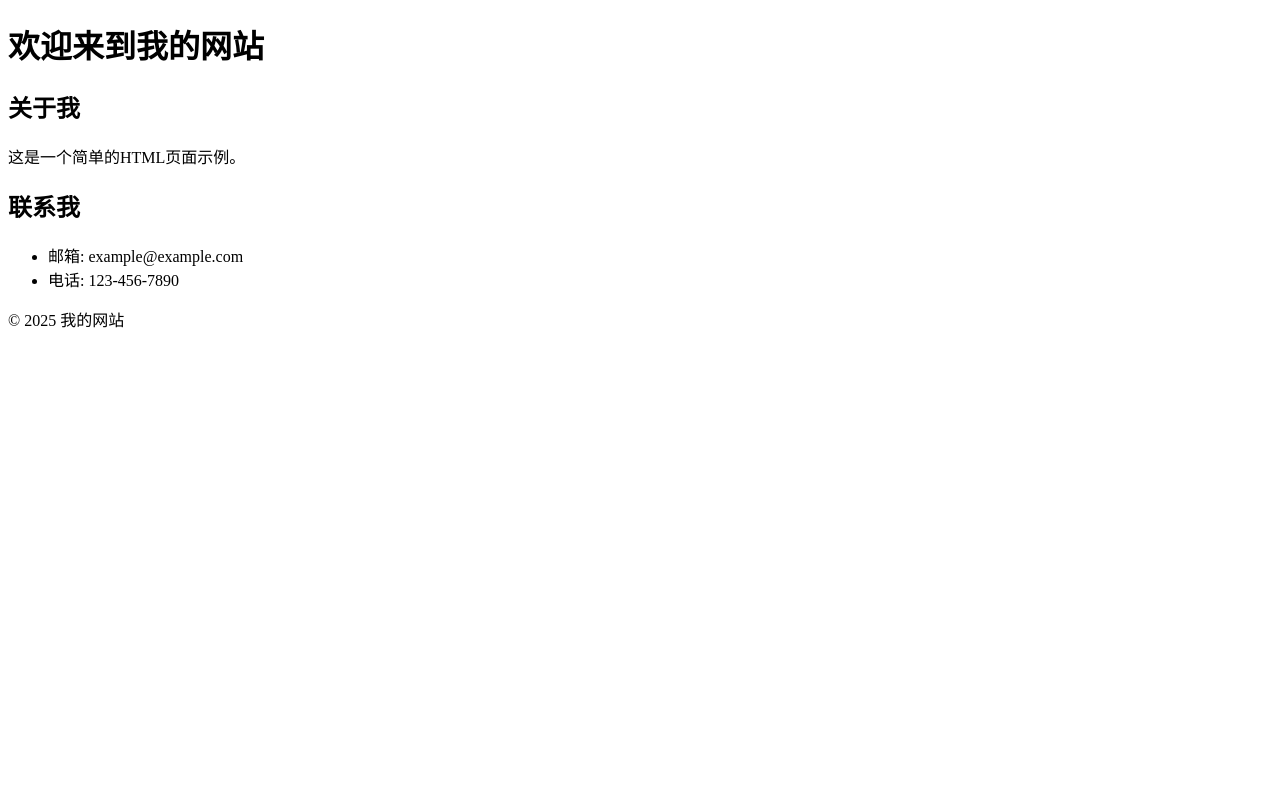
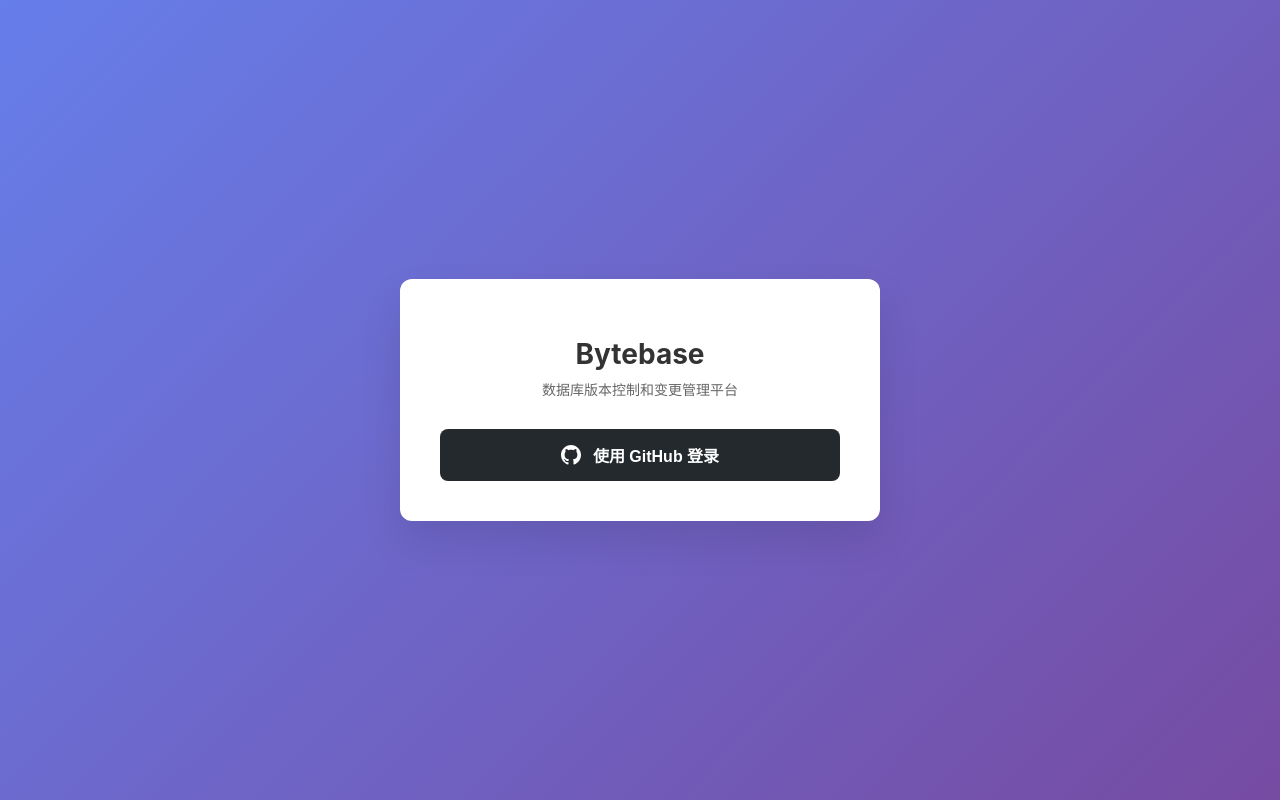
Before and after one commit to HH-25/login, a plain HTML site: page index.html in a window 1280 px wide. Drawn offline with Linux system fonts and the light colour scheme.

Commit message:
Update index.html

```diff
--- a/index.html
+++ b/index.html
@@ -1,32 +1,113 @@
 <!DOCTYPE html>
 <html lang="zh-CN">
 <head>
-    <meta charset="UTF-8">
-    <meta name="viewport" content="width=device-width, initial-scale=1.0">
-    <title>极简页面</title>
+  <meta charset="UTF-8">
+  <meta name="viewport" content="width=device-width, initial-scale=1.0">
+  <title>Bytebase 登录</title>
+  <style>
+    body {
+      margin: 0;
+      padding: 0;
+      min-height: 100vh;
+      font-family: -apple-system,BlinkMacSystemFont,'Segoe UI','Roboto','Oxygen','Ubuntu','Cantarell','Fira Sans','Droid Sans','Helvetica Neue',sans-serif;
+      background: linear-gradient(135deg, #667eea 0%, #764ba2 100%);
+      display: flex;
+      align-items: center;
+      justify-content: center;
+    }
+    .login-card {
+      background: #fff;
+      border-radius: 12px;
+      box-shadow: 0 20px 40px rgba(0,0,0,0.1);
+      padding: 40px;
+      width: 100%;
+      max-width: 400px;
+      text-align: center;
+    }
+    .logo {
+      margin-bottom: 30px;
+    }
+    .logo h1 {
+      color: #333;
+      font-size: 28px;
+      font-weight: 700;
+      margin-bottom: 8px;
+    }
+    .logo p {
+      color: #666;
+      font-size: 14px;
+      margin: 0;
+    }
+    .github-btn {
+      display: flex;
+      align-items: center;
+      justify-content: center;
+      gap: 12px;
+      width: 100%;
+      background: #24292e;
+      color: #fff;
+      border: none;
+      padding: 14px 24px;
+      border-radius: 8px;
+      font-size: 16px;
+      font-weight: 600;
+      cursor: pointer;
+      transition: background-color 0.2s, transform 0.2s;
+      margin-top: 20px;
+    }
+    .github-btn:hover {
+      background: #1a1e22;
+      transform: translateY(-2px);
+    }
+    .github-icon {
+      width: 20px;
+      height: 20px;
+      fill: currentColor;
+    }
+    @media (max-width: 768px) {
+      .login-card {
+        padding: 30px 16px;
+        margin: 10px;
+      }
+      .logo h1 {
+        font-size: 22px;
+      }
+      .github-btn {
+        font-size: 14px;
+        padding: 12px 10px;
+      }
+    }
+  </style>
 </head>
 <body>
-    <header>
-        <h1>欢迎来到我的网站</h1>
-    </header>
-
-    <main>
-        <section>
-            <h2>关于我</h2>
-            <p>这是一个简单的HTML页面示例。</p>
-        </section>
-
-        <section>
-            <h2>联系我</h2>
-            <ul>
-                <li>邮箱: example@example.com</li>
-                <li>电话: 123-456-7890</li>
-            </ul>
-        </section>
-    </main>
-
-    <footer>
-        <p>&copy; 2025 我的网站</p>
-    </footer>
+  <div class="login-card">
+    <div class="logo">
+      <h1>Bytebase</h1>
+      <p>数据库版本控制和变更管理平台</p>
+    </div>
+    <button class="github-btn" onclick="githubLogin()">
+      <svg class="github-icon" viewBox="0 0 24 24">
+        <path d="M12 0c-6.626 0-12 5.373-12 12 0 5.302 3.438 9.8 8.207 11.387.599.111.793-.261.793-.577v-2.234c-3.338.726-4.033-1.416-4.033-1.416-.546-1.387-1.333-1.756-1.333-1.756-1.089-.745.083-.729.083-.729 1.205.084 1.839 1.237 1.839 1.237 1.07 1.834 2.807 1.304 3.492.997.107-.775.418-1.305.762-1.604-2.665-.305-5.467-1.334-5.467-5.931 0-1.311.469-2.381 1.236-3.221-.124-.303-.535-1.524.117-3.176 0 0 1.008-.322 3.301 1.23.957-.266 1.983-.399 3.003-.404 1.02.005 2.047.138 3.006.404 2.291-1.552 3.297-1.23 3.297-1.23.653 1.653.242 2.874.118 3.176.77.84 1.235 1.911 1.235 3.221 0 4.609-2.807 5.624-5.479 5.921.43.372.823 1.102.823 2.222v3.293c0 .319.192.694.801.576 4.765-1.589 8.199-6.086 8.199-11.386 0-6.627-5.373-12-12-12z"/>
+      </svg>
+      使用 GitHub 登录
+    </button>
+  </div>
+  <script>
+    // 替换为你的 GitHub OAuth client_id
+    const CLIENT_ID = 'your_github_client_id';
+    const REDIRECT_URI = window.location.origin + '/login';
+    const SCOPE = 'read:user user:email';
+    function githubLogin() {
+      const state = Math.random().toString(36).substring(2, 15);
+      sessionStorage.setItem('github_oauth_state', state);
+      const params = new URLSearchParams({
+        client_id: CLIENT_ID,
+        redirect_uri: REDIRECT_URI,
+        scope: SCOPE,
+        state: state
+      });
+      window.location.href = `https://github.com/login/oauth/authorize?${params.toString()}`;
+    }
+  </script>
 </body>
 </html>
```
